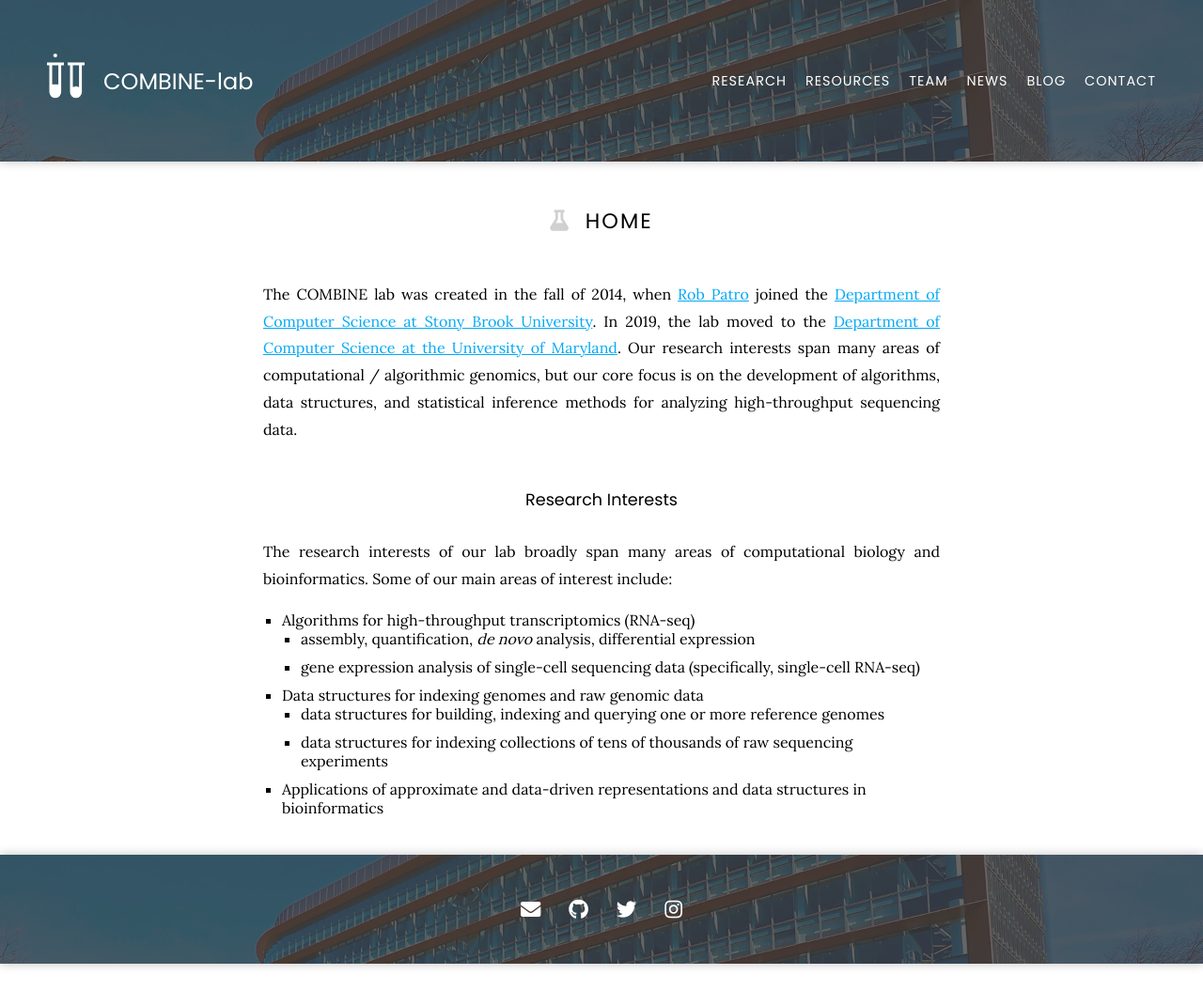
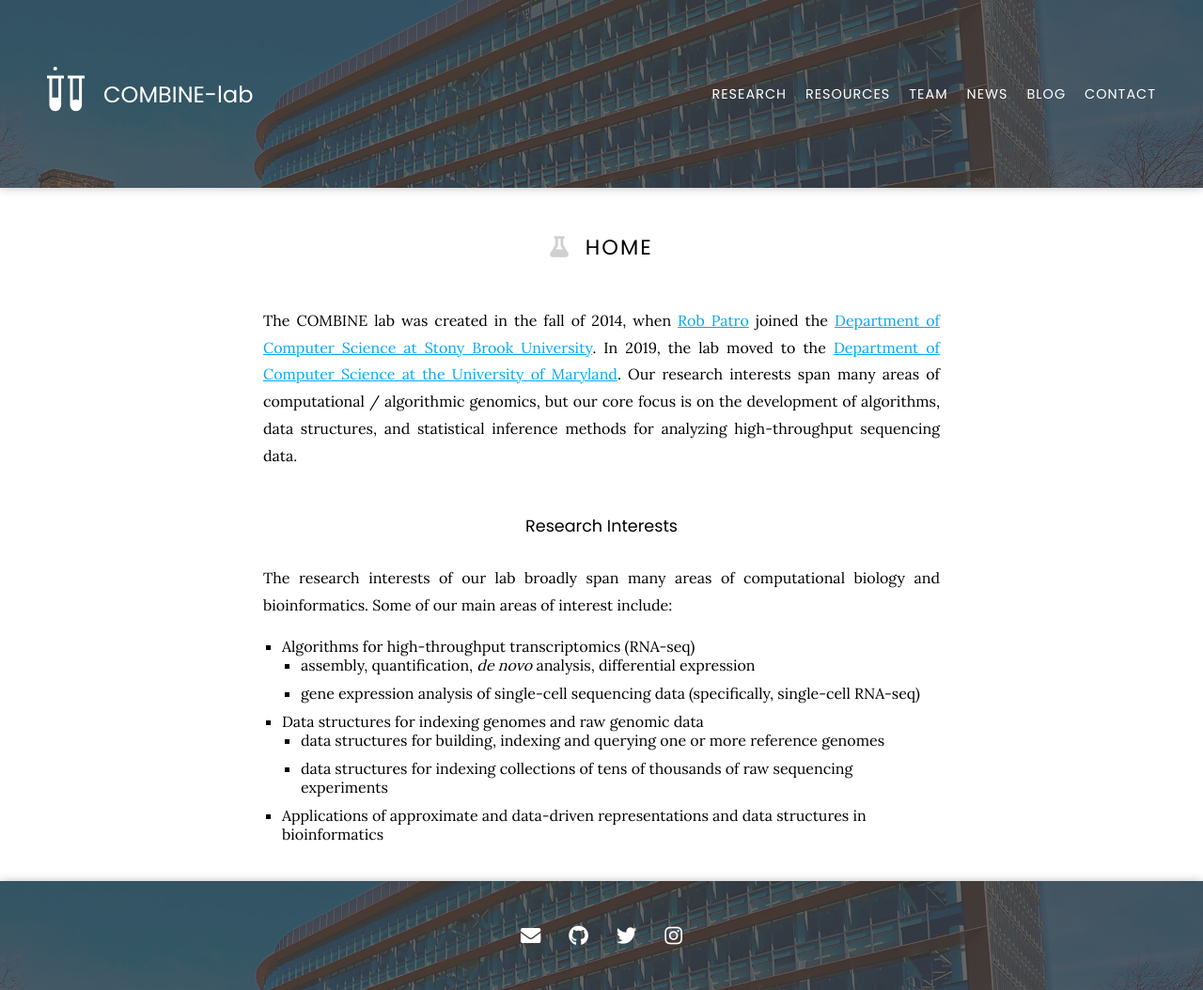
Before and after one commit to kaist-cvml/CVML-lab.github.io, a Jekyll site: the page built from index.md, in a window 1280 px wide. Shown: the whole page at 94% size. Built offline with Jekyll 4.4.1, drawn with Linux system fonts in a browser that asks for light colours; nearby versions of some CDN libraries.

Commit message:
Add file

```diff
--- a/css/header.scss
+++ b/css/header.scss
@@ -9,7 +9,7 @@ header {
   position: relative;
   @include flex-center;
   justify-content: space-between;
-  padding: 56px 40px;
+  padding: 70px 40px;
   color: $white;
   background: $dark-gray;
   font-family: $sans;
```
